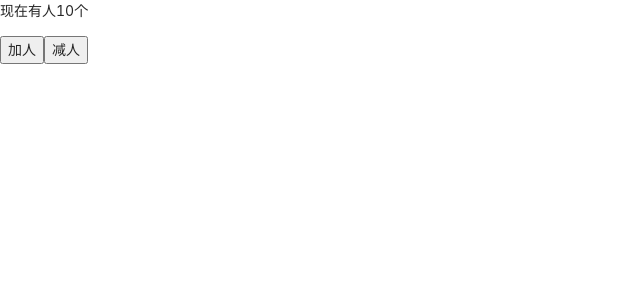
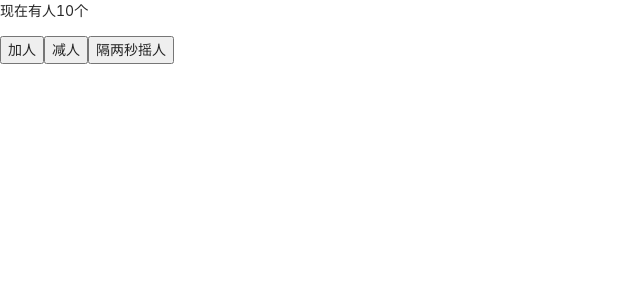
Before and after one commit to WangBank/reactdemo, a React app: page / in a window 1280 px wide. Shown: the top 300 px of the page, without its empty margins (0-640 px from the left). Built offline with nearby package versions, Linux system fonts and the light colour scheme.

Commit message:
redux加异步支持及Chrome 工具

```diff
--- a/package.json
+++ b/package.json
@@ -59,6 +59,7 @@
     "react-dom": "^17.0.2",
     "react-refresh": "^0.8.3",
     "redux": "^4.1.0",
+    "redux-thunk": "^2.3.0",
     "resolve": "1.18.1",
     "resolve-url-loader": "^3.1.2",
     "sass-loader": "^10.0.5",
--- a/src/App.js
+++ b/src/App.js
@@ -1,6 +1,5 @@
 import './App.css';
 import React from 'react';
-import {addPerson,leavePerson} from './index.redux'
 
 class App extends React.Component{
   constructor(props){
@@ -9,11 +8,15 @@ class App extends React.Component{
   render(){
     const store = this.props.store
     const num = store.getState()
+    const addPerson = this.props.addPerson
+    const leavePerson = this.props.leavePerson
+    const addPersonAsync = this.props.addPersonAsync
     return(
       <div>
       <p>现在有人{num}个</p>
       <button onClick={()=>store.dispatch(addPerson())}>加人</button>
       <button onClick={()=>store.dispatch(leavePerson())}>减人</button>
+      <button onClick={()=>store.dispatch(addPersonAsync())}>隔两秒摇人</button>
       </div>
     )
   }
--- a/src/index.js
+++ b/src/index.js
@@ -3,15 +3,21 @@ import ReactDOM from 'react-dom';
 import './index.css';
 import App from './App';
 import reportWebVitals from './reportWebVitals';
-import {createStore} from 'redux'
-import {counter} from './index.redux'
+import {createStore,applyMiddleware,compose} from 'redux'
+import thunk from 'redux-thunk'
+import {counter,addPerson,leavePerson,addPersonAsync} from './index.redux'
 
-const store = createStore(counter)
+const store = createStore(counter, compose(
+  applyMiddleware(thunk),
+  window.devToolsExtension?window.devToolsExtension():f=>f
+))
+
+
 
 function render(){
   ReactDOM.render(
     <React.StrictMode>
-      <App store={store}/>
+      <App store={store} addPerson={addPerson} leavePerson={leavePerson} addPersonAsync={addPersonAsync}/>
     </React.StrictMode>,
     document.getElementById('root')
   );
--- a/src/index.redux.js
+++ b/src/index.redux.js
@@ -18,3 +18,11 @@ export function addPerson(){
 export function leavePerson(){
   return {type:wang}
 }
+
+export function addPersonAsync(){
+  return dispatch =>{
+    setTimeout(() => {
+      dispatch(addPerson())
+    }, 2000);
+  }
+}
```
Also changed, not shown: 1 other file (tests, documents, lock files or other folders).
